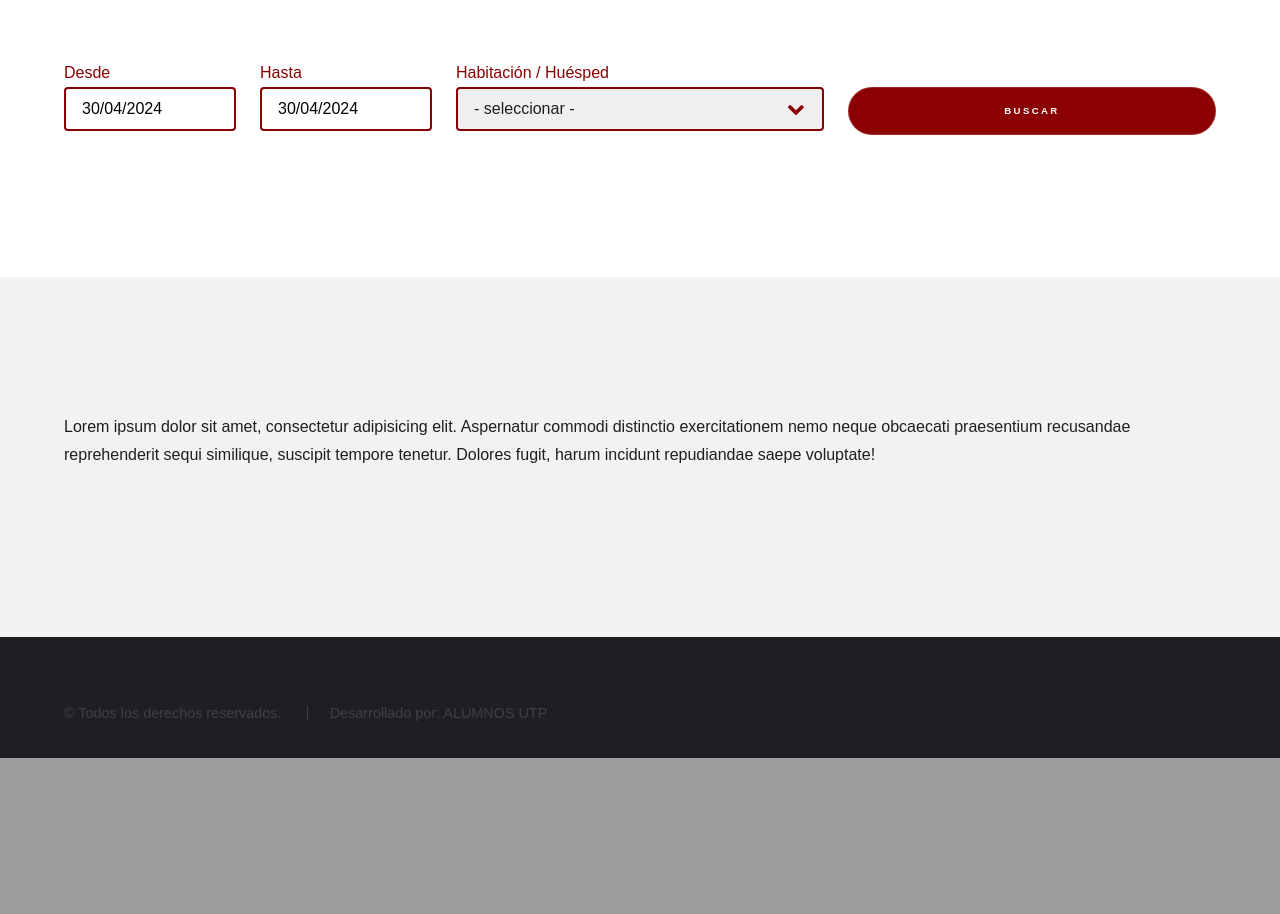
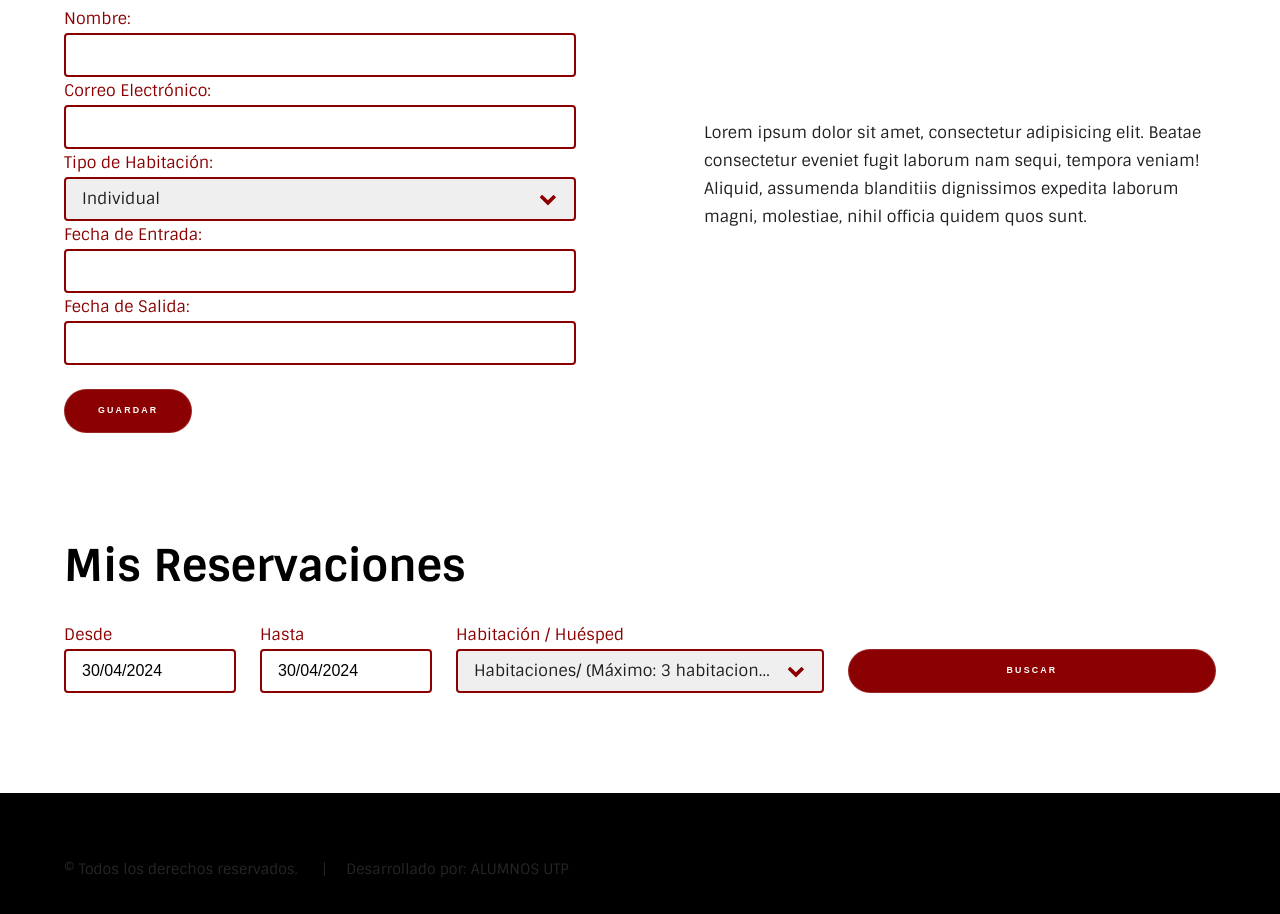
Before and after one commit to alexchristianqr/proyecto-final-web, a PHP site: page / in a window 1280 px wide. Shown: the part 1689-2603 px from the top of the page. Before the commit the page ends 2447 px from the top, so only its background shows below. Run offline with PHP 8.4, Linux system fonts and the light colour scheme.

Commit message:
feat: actualizado menu

```diff
--- a/assets/css/_variables.css
+++ b/assets/css/_variables.css
@@ -1,5 +1,5 @@
 :root {
-    --primary: #1e1f22;
+    --primary: #000;
     --secondary: darkred;
     --tertiary: #666;
     --primary-color-text: var(--primary);
@@ -8,6 +8,13 @@
     --color-black: #000;
     --color-black-transparent: rgba(0, 0, 0, 0.5);
     --color-white: #fff;
-    --border-color-red:var(--secondary);
+    --border-color-red: var(--secondary);
     --border-color-white: #FFF;
+    /*--font-family: Arial, Helvetica, sans-serif, monospace;*/
+    --font-family: "Sintony", sans-serif !important;
 }
+
+/** {*/
+/*    font-family: "Sintony",sans-serif;*/
+/*    !*font-family: var(--font-family) !important;*!*/
+/*}*/
--- a/assets/css/buttons.css
+++ b/assets/css/buttons.css
@@ -20,7 +20,7 @@ button,
     color: #ffffff !important;
     cursor: pointer;
     display: inline-block;
-    font-size: 0.6em;
+    font-size: 0.55em;
     font-weight: bold;
     height: calc(4.75em + 2px);
     letter-spacing: 0.25em;
--- /dev/null
+++ b/assets/css/font.css
@@ -0,0 +1,15 @@
+@import url('https://fonts.googleapis.com/css2?family=Sintony:wght@400;700&display=swap');
+
+html, body, div, span, applet, object,
+iframe, h1, h2, h3, h4, h5, h6, p, blockquote,
+pre, a, abbr, acronym, address, big, cite,
+code, del, dfn, em, img, ins, kbd, q, s, samp,
+small, strike, strong, sub, sup, tt, var, b,
+u, i, center, dl, dt, dd, ol, ul, li, fieldset,
+form, label, legend, table, caption, tbody,
+tfoot, thead, tr, th, td, article, aside,
+canvas, details, embed, figure, figcaption,
+footer, header, hgroup, menu, nav, output, ruby,
+section, summary, time, mark, audio, video, select {
+    font-family: "Sintony", sans-serif !important;
+}
--- a/assets/css/form.css
+++ b/assets/css/form.css
@@ -134,11 +134,6 @@ select {
 
 }
 
-select option {
-    color: #ffffff;
-    background: #312450;
-}
-
 select:focus::-ms-value {
     background-color: transparent;
 }
@@ -200,7 +195,7 @@ input[type="radio"] + label:before {
     text-rendering: auto;
     line-height: 1;
     text-transform: none !important;
-    font-family: 'Font Awesome 5 Free';
+    /*font-family: 'Font Awesome 5 Free';*/
     font-weight: 900;
 }
 
--- a/assets/css/gallery.css
+++ b/assets/css/gallery.css
@@ -1,8 +1,10 @@
+/* Galeria */
+
 #gallery {
     display: grid;
     height: calc(100vh - 10px);
     grid-template: repeat(6, 1fr)/repeat(6, 1fr);
-    grid-gap: 0.25em;
+    grid-gap: 2px;
 }
 
 @media (max-width: 800px) {
@@ -58,6 +60,7 @@
 #gallery > div {
     background-color: var(--primary);
 }
+
 #gallery > div:hover img {
     opacity: 0.5;
 }
--- a/assets/css/main.css
+++ b/assets/css/main.css
@@ -1,10 +1,11 @@
+@import "font.css";
 @import "_variables.css";
 
 @import "table.css";
 @import "form.css";
 @import "rows.css";
 @import "buttons.css";
-@import "spotlights.css";
+@import "section-container.css";
 @import "wrapper.css";
 @import "wrapper-main.css";
 @import "footer.css";
@@ -111,7 +112,7 @@ body.is-preload *, body.is-preload *:before, body.is-preload *:after {
 
 body, input, select, textarea {
     color: var(--color-dark);
-    font-family: Arial, Helvetica, sans-serif;
+    /*font-family: Arial, Helvetica, sans-serif;*/
     font-size: 16.5pt;
     font-weight: normal;
     line-height: 1.75;
@@ -280,7 +281,7 @@ code {
     background: rgba(255, 255, 255, 0.05);
     border-radius: 0.25em;
     border: solid 1px rgba(255, 255, 255, 0.15);
-    font-family: "Courier New", monospace;
+    /*font-family: "Courier New", monospace;*/
     font-size: 0.9em;
     margin: 0 0.25em;
     padding: 0.25em 0.65em;
@@ -288,7 +289,7 @@ code {
 
 pre {
     -webkit-overflow-scrolling: touch;
-    font-family: "Courier New", monospace;
+    /*font-family: "Courier New", monospace;*/
     font-size: 0.9em;
     margin: 0 0 2em 0;
 }
--- a/assets/css/spotlights.css
+++ b/assets/css/section-container.css
@@ -1,6 +1,6 @@
-/* Spotlights */
+/* Container */
 
-.spotlights > section {
+.section-container > section {
     display: -moz-flex;
     display: -webkit-flex;
     display: -ms-flex;
@@ -46,7 +46,7 @@ body.is-ie .spotlights > section {
     width: 100%;
 }
 
-.spotlights > section > .content {
+.section-container > section > .content {
     padding: 4em 5em 2em 5em ;
     display: -moz-flex;
     display: -webkit-flex;
@@ -76,21 +76,21 @@ body.is-ie .spotlights > section {
     opacity: 1;
 }
 
-.spotlights > section:nth-child(2) {
+.section-container > section:nth-child(2) {
     background-color: rgba(0, 0, 0, 0.05);
 }
 
-.spotlights > section:nth-child(3) {
+.section-container > section:nth-child(3) {
     background-color: rgba(0, 0, 0, 0.1);
 }
 
-.spotlights > section.inactive > .image:before,
-body.is-preload .spotlights > section > .image:before {
+.section-container > section.inactive > .image:before,
+body.is-preload .section-container > section > .image:before {
     opacity: 1;
 }
 
-.spotlights > section.inactive > .content > .inner,
-body.is-preload .spotlights > section > .content > .inner {
+.section-container > section.inactive > .content > .inner,
+body.is-preload .section-container > section > .content > .inner {
     -moz-transform: translateX(-1em);
     -webkit-transform: translateX(-1em);
     -ms-transform: translateX(-1em);
@@ -100,7 +100,7 @@ body.is-preload .spotlights > section > .content > .inner {
 
 @media screen and (max-width: 1680px) {
 
-    .spotlights > section > .content {
+    .section-container > section > .content {
         padding: 0 4em 0 4em;
     }
 
--- a/assets/css/sidebar.css
+++ b/assets/css/sidebar.css
@@ -218,7 +218,7 @@ body.is-ie #sidebar > .inner {
     border: 0;
     color: rgba(255, 255, 255, 0.35);
     display: block;
-    font-size: 0.9em;
+    font-size: 0.55em;
     font-weight: bold;
     letter-spacing: 0.25em;
     line-height: 1.75;
--- a/index.html
+++ b/index.html
@@ -1,8 +1,9 @@
 <!DOCTYPE HTML>
-<html>
+<html lang="es">
 <head>
-    <title>Menu</title>
+    <title>Hotel "EL BANDIDO"</title>
     <meta charset="utf-8"/>
+
     <link rel="stylesheet" href="assets/css/main.css"/>
 </head>
 <body>
@@ -14,7 +15,8 @@
             <ul>
                 <li><a href="#inicio">Inicio</a></li>
                 <li><a href="#multimedia">Fotos y Videos</a></li>
-                <li><a href="#reservaciones">Reservaciones</a></li>
+                <li><a href="#reserva">Reservar</a></li>
+                <li><a href="#reservaciones">Mis Reservaciones</a></li>
                 <li><a href="#contactanos">Contáctanos</a></li>
             </ul>
         </nav>
@@ -28,7 +30,7 @@
     <!-- Inicio -->
     <section id="inicio" class="wrapper style1 fullscreen fade-up">
         <div class="inner">
-            <h1>Hotel <span style="font-weight: 700">"EL BANDIDO"</span></h1>
+            <h1>Hotel <span style="font-weight: 900; font-size: 75px">EL BANDIDO</span></h1>
             <p style="opacity: 0.75; color: rgba(255, 255, 255, 0.55)">Donde tus aventuras empiezan y tus preocupaciones
                 desaparecen.</p>
             <ul class="actions">
@@ -38,9 +40,9 @@
     </section>
 
     <!-- Fotos y Videos -->
-    <section id="multimedia" class="wrapper style2 spotlights">
+    <section id="multimedia" class="wrapper style2 section-container">
         <section>
-            <div class="content">
+            <div>
                 <div class="features">
                     <div id="gallery">
                         <div><img src="https://picsum.photos/600/600/?image=512"/><a href="#lightbox-1"></a></div>
@@ -176,10 +178,49 @@
     </section>
     <!-- -->
 
-    <!-- Reservaciones -->
-    <section id="reservaciones" class="wrapper style3 spotlights">
+    <section id="reserva" class="wrapper style3 section-container">
         <section>
             <div class="content">
+                <h1 class="color-black">Crear Reserva</h1>
+                <form>
+                    <div class="row gtr-uniform">
+                        <div class="col-12">
+                            <label for="nombre">Nombre:</label>
+                            <input type="text" id="nombre" name="nombre" required>
+                            <label for="email">Correo Electrónico:</label>
+                            <input type="email" id="email" name="email" required>
+                            <label for="habitacion">Tipo de Habitación:</label>
+                            <select id="habitacion" name="habitacion">
+                                <option value="individual">Individual</option>
+                                <option value="doble">Doble</option>
+                                <option value="suite">Suite</option>
+                            </select>
+                            <label for="fecha_entrada">Fecha de Entrada:</label>
+                            <input type="text" id="fecha_entrada" name="fecha_entrada" placeholder="dd/mm/aaaa"
+                                   required>
+                            <label for="fecha_salida">Fecha de Salida:</label>
+                            <input type="text" id="fecha_salida" name="fecha_salida" placeholder="dd/mm/aaaa" required>
+                        </div>
+                        <div class="col-12">
+                            <button type="submit" class="primary">Guardar</button>
+                        </div>
+                    </div>
+                </form>
+            </div>
+            <div class="content">
+                <div>Lorem ipsum dolor sit amet, consectetur adipisicing elit. Beatae consectetur eveniet fugit laborum
+                    nam sequi, tempora veniam! Aliquid, assumenda blanditiis dignissimos expedita laborum magni,
+                    molestiae, nihil officia quidem quos sunt.
+                </div>
+            </div>
+        </section>
+    </section>
+
+    <!-- Reservaciones -->
+    <section id="reservaciones" class="wrapper style3 section-container">
+        <section>
+            <div class="content">
+                <h1 class="color-black">Mis Reservaciones</h1>
                 <form>
                     <div class="row">
                         <div class="col-2">
@@ -193,7 +234,6 @@
                         <div class="col-4">
                             <label for="comboHabitacionHuesped">Habitación / Huésped</label>
                             <select id="comboHabitacionHuesped">
-                                <option value="">- seleccionar -</option>
                                 <option value="1">Habitaciones/ (Máximo: 3 habitaciones por persona)</option>
                                 <option value="1">Adultos / (Máximo: 8 huéspedes en total por habitación)</option>
                                 <option value="1">Niños / (Máximo: 8 huéspedes en total por habitación)</option>
@@ -205,61 +245,6 @@
                         </div>
                     </div>
                 </form>
-<!--                <div class="table-wrapper">-->
-<!--                    <table class="alt">-->
-<!--                        <thead>-->
-<!--                        <tr>-->
-<!--                            <th>Name</th>-->
-<!--                            <th>Description</th>-->
-<!--                            <th>Price</th>-->
-<!--                        </tr>-->
-<!--                        </thead>-->
-<!--                        <tbody>-->
-<!--                        <tr>-->
-<!--                            <td>Item One</td>-->
-<!--                            <td>Ante turpis integer aliquet porttitor.</td>-->
-<!--                            <td>29.99</td>-->
-<!--                        </tr>-->
-<!--                        <tr>-->
-<!--                            <td>Item Two</td>-->
-<!--                            <td>Vis ac commodo adipiscing arcu aliquet.</td>-->
-<!--                            <td>19.99</td>-->
-<!--                        </tr>-->
-<!--                        <tr>-->
-<!--                            <td>Item Three</td>-->
-<!--                            <td> Morbi faucibus arcu accumsan lorem.</td>-->
-<!--                            <td>29.99</td>-->
-<!--                        </tr>-->
-<!--                        <tr>-->
-<!--                            <td>Item Four</td>-->
-<!--                            <td>Vitae integer tempus condimentum.</td>-->
-<!--                            <td>19.99</td>-->
-<!--                        </tr>-->
-<!--                        <tr>-->
-<!--                            <td>Item Five</td>-->
-<!--                            <td>Ante turpis integer aliquet porttitor.</td>-->
-<!--                            <td>29.99</td>-->
-<!--                        </tr>-->
-<!--                        </tbody>-->
-<!--                        <tfoot>-->
-<!--                        <tr>-->
-<!--                            <td colspan="2"></td>-->
-<!--                            <td>100.00</td>-->
-<!--                        </tr>-->
-<!--                        </tfoot>-->
-<!--                    </table>-->
-<!--                </div>-->
-            </div>
-        </section>
-        <section>
-            <div class="content">
-                <div class="row">
-                    <div class="col-12">
-                        <p>Lorem ipsum dolor sit amet, consectetur adipisicing elit. Aspernatur commodi distinctio
-                            exercitationem nemo neque obcaecati praesentium recusandae reprehenderit sequi similique,
-                            suscipit tempore tenetur. Dolores fugit, harum incidunt repudiandae saepe voluptate!</p>
-                    </div>
-                </div>
             </div>
         </section>
     </section>
```
Also changed, not shown: other parts of assets/css/section-container.css (+12 -12 lines).
